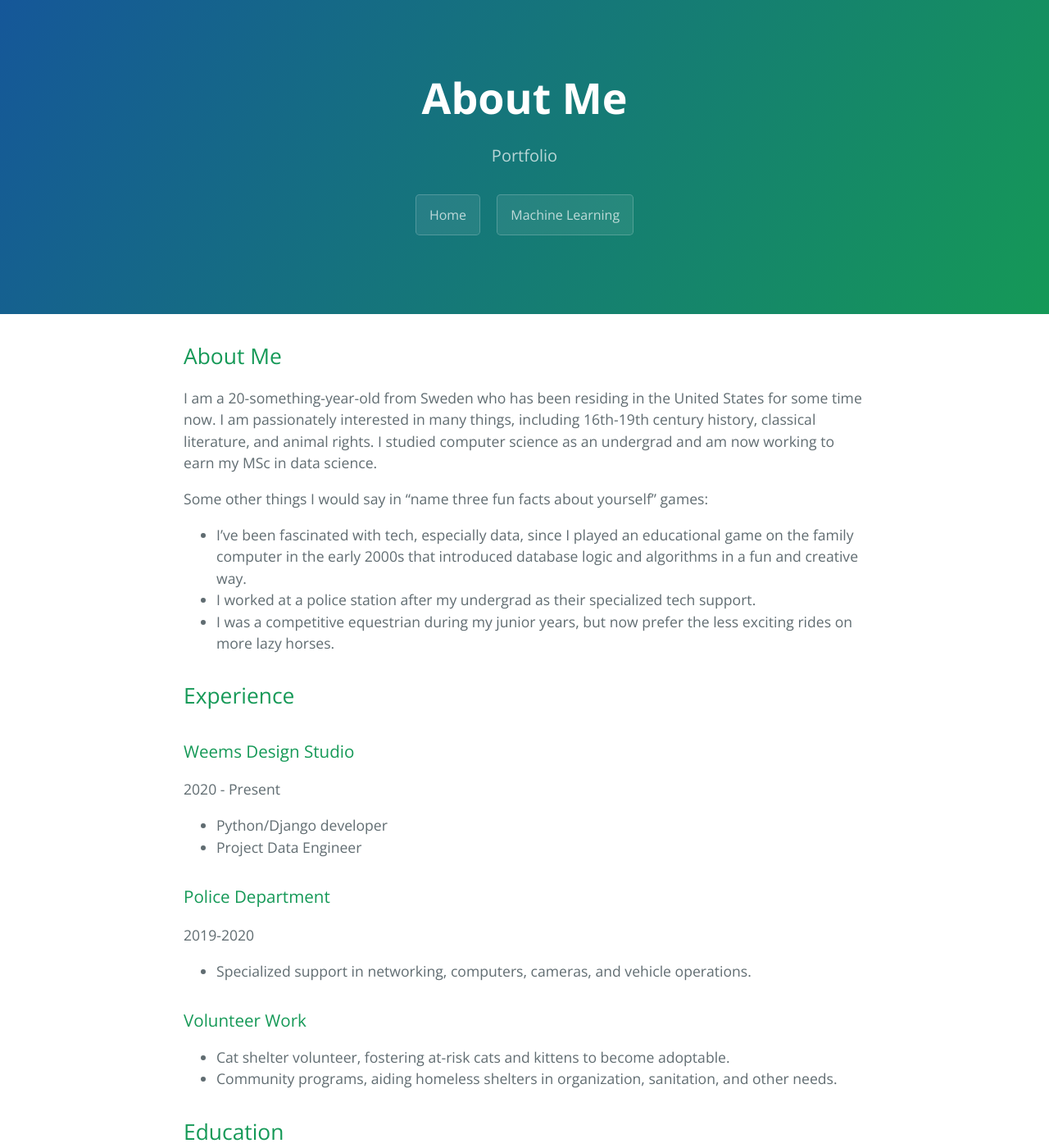
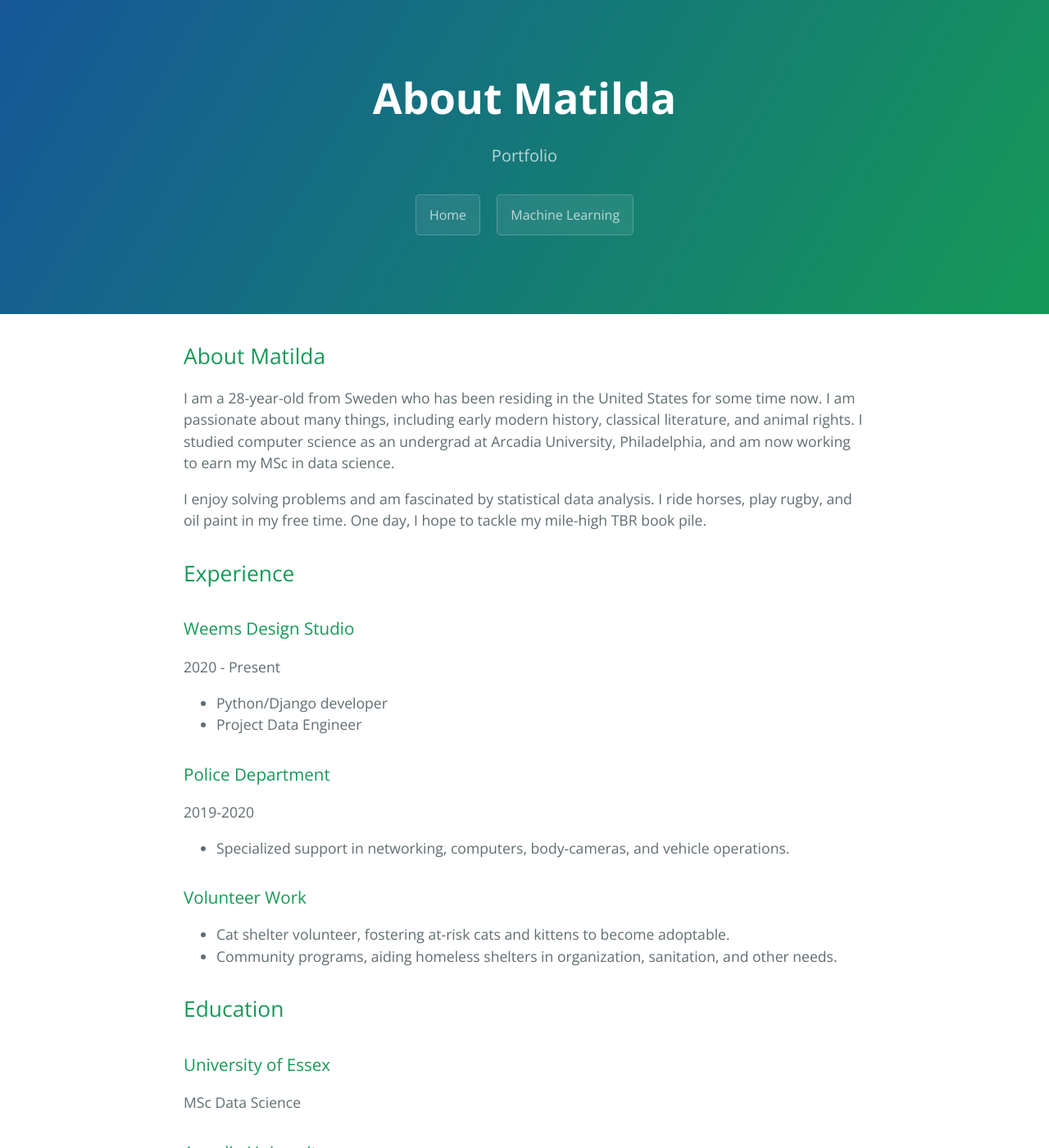
Before and after one commit to matilda-nilsson/matilda-nilsson.github.io, a Jekyll site: the page built from index.md, in a window 1280 px wide and 1400 px high. Shown: the whole window at 82% size. Built offline with Jekyll 4.4.1, drawn with Linux system fonts in a browser that asks for light colours; our own code applies the rules of GitHub Pages for plain Markdown files; some of the changed text lies outside the part shown.

Commit message:
Update index.md

```diff
--- a/index.md
+++ b/index.md
@@ -1,14 +1,11 @@
-## About Me
 
-I am a 20-something-year-old from Sweden who has been residing in the United States for some time now. I am passionately interested in many things, including 16th-19th century history, classical literature, and animal rights. I studied computer science as an undergrad and am now working to earn my MSc in data science.
 
-Some other things I would say in "name three fun facts about yourself" games:
-- I've been fascinated with tech, especially data, since I played an educational game on the family computer in the early 2000s that introduced database logic and algorithms in a fun and creative way.
-- I worked at a police station after my undergrad as their specialized tech support.
-- I was a competitive equestrian during my junior years, but now prefer the less exciting rides on more lazy horses.
+## About Matilda
+I am a 28-year-old from Sweden who has been residing in the United States for some time now. I am passionate about many things, including early modern history, classical literature, and animal rights. I studied computer science as an undergrad at Arcadia University, Philadelphia, and am now working to earn my MSc in data science.
+
+I enjoy solving problems and am fascinated by statistical data analysis. I ride horses, play rugby, and oil paint in my free time. One day, I hope to tackle my mile-high TBR book pile.
 
 ## Experience
-
 ### Weems Design Studio
 2020 - Present
 - Python/Django developer
@@ -16,7 +13,7 @@ Some other things I would say in "name three fun facts about yourself" games:
 
 ### Police Department
 2019-2020
-- Specialized support in networking, computers, cameras, and vehicle operations.
+- Specialized support in networking, computers, body-cameras, and vehicle operations.
 
 ### Volunteer Work
 - Cat shelter volunteer, fostering at-risk cats and kittens to become adoptable.
```
Also changed, not shown: other parts of index.md (+3 -0 lines).
